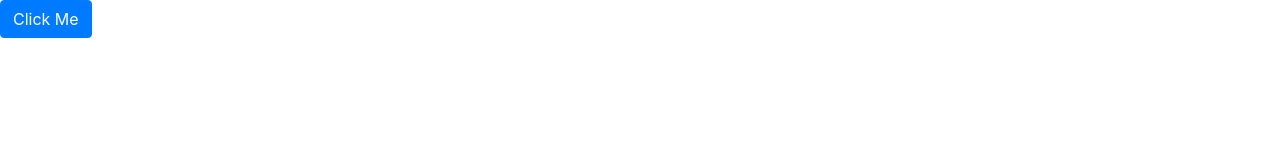
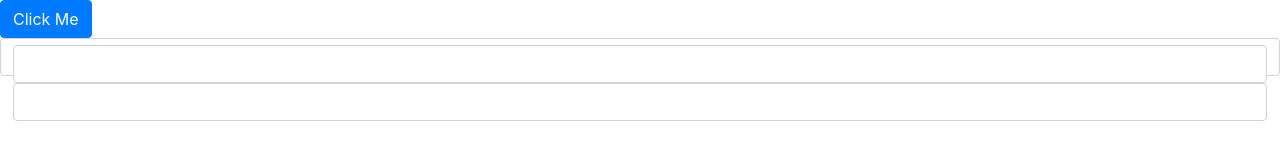
Before and after one commit to DHoangDev/Movie-Project, a plain HTML site: page index.html in a window 1280 px wide. Drawn offline with nearby package versions, Linux system fonts and the light colour scheme.

Commit message:
Third Commit

```diff
--- a/index.html
+++ b/index.html
@@ -20,7 +20,10 @@
 
     <button class="btn btn-primary">Click Me</button>
 
-
+    <form action="" class="form-control">
+        <input type="text" class="form-control">
+        <input type="text" class="form-control">
+    </form>
 
 
 
```
